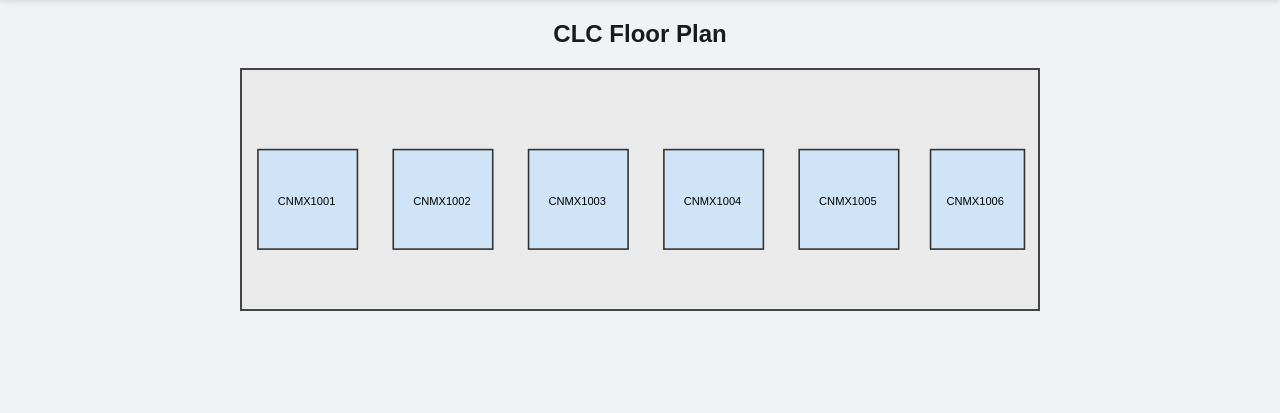
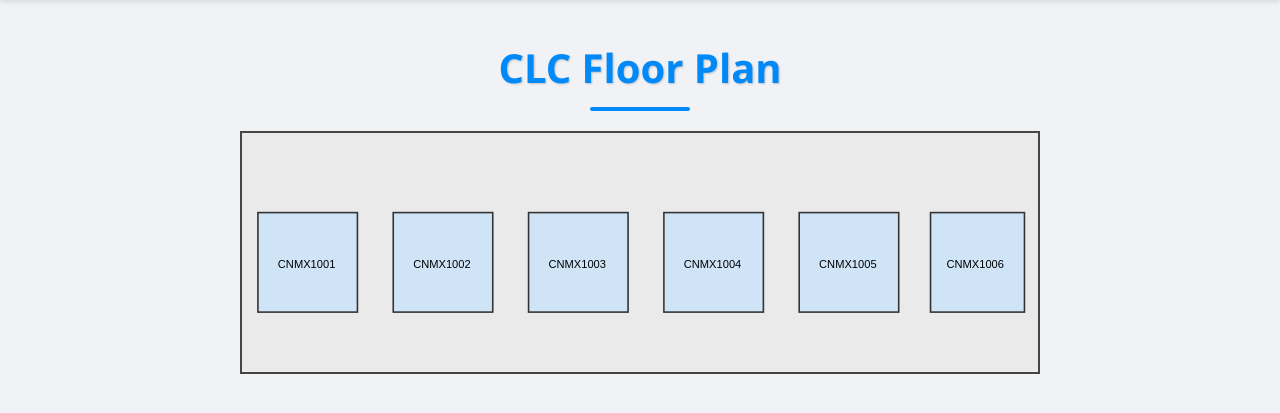
Before and after one commit to kiesh-tech/BEE-vent_repo, a Flask app: page /building/clc in a window 1280 px wide. Shown: the part 65-478 px from the top of the page. Run offline with Flask 3, Linux system fonts and the light colour scheme.

Commit message:
Update clc.html

```diff
--- a/templates/clc.html
+++ b/templates/clc.html
@@ -85,7 +85,7 @@
 </header>
 
 <main>
-   <h2 style="text-align: center; margin-top: 20px;">CLC Floor Plan</h2>
+  <h2 class="floorplan-title">CLC Floor Plan</h2>
   <!-- Floor Plan SVG -->
 <svg id="groundFloor" viewBox="0 0 1000 300" class="visible" xmlns="http://www.w3.org/2000/svg">
   <!-- Background floor -->
```
